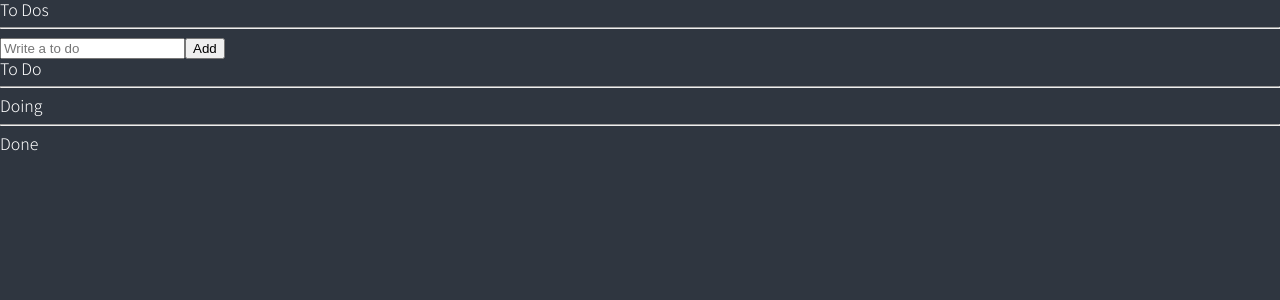
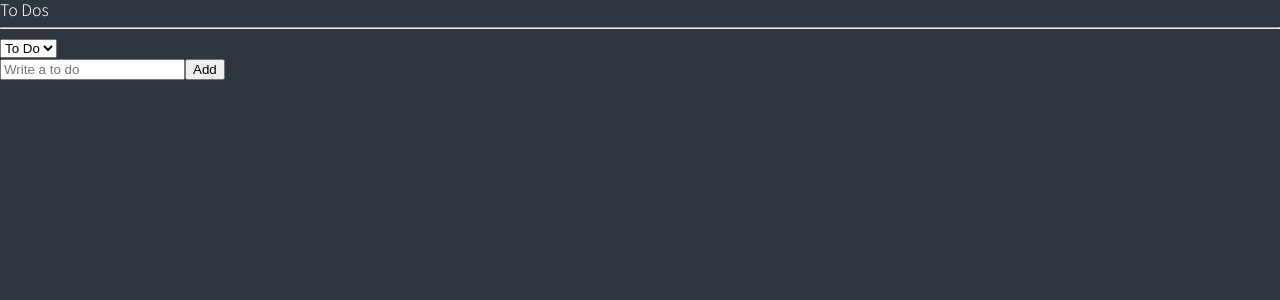
Before and after one commit to minnheima/react-masterclass, a React (Create React App) app: page / in a window 1280 px wide. Shown: the top 300 px of the page. Built offline with nearby package versions, Linux system fonts and the light colour scheme.

Commit message:
#5.17 Selector part 2

```diff
--- a/src/atom.tsx
+++ b/src/atom.tsx
@@ -5,6 +5,11 @@
   id: number;
   category: "TO_DO" | "DOING" | "DONE";
 }
+
+export const categoryState = atom({
+  key: "category",
+  default: "TO_DO",
+});
 
 export const toDoState = atom<IToDo[]>({
   key: "toDo",
@@ -16,10 +21,7 @@
   key: "toDoSelector",
   get: ({ get }) => {
     const toDos = get(toDoState);
-    return [
-      toDos.filter((toDo) => toDo.category === "TO_DO"),
-      toDos.filter((toDo) => toDo.category === "DOING"),
-      toDos.filter((toDo) => toDo.category === "DONE"),
-    ];
+    const category = get(categoryState);
+    return toDos.filter((toDo) => toDo.category === category);
   },
 });
--- a/src/components/ToDo.tsx
+++ b/src/components/ToDo.tsx
@@ -11,7 +11,7 @@
     setToDos((oldToDos) => {
       const targetIdx = oldToDos.findIndex((toDo) => toDo.id === id);
       const newToDo = { text, id, category: name as any }; // {text, id, category: name as IToDo["category"]}이렇게 작성해도 됨
-      // console.log(targetIdx);
+
       return [...oldToDos.slice(0, targetIdx), newToDo, ...oldToDos.slice(targetIdx + 1)];
     });
   };
--- a/src/components/ToDoList.tsx
+++ b/src/components/ToDoList.tsx
@@ -1,37 +1,30 @@
-import { useRecoilValue } from "recoil";
-import { toDoSelector, toDoState } from "../atom";
+import React from "react";
+import { useRecoilValue, useRecoilState } from "recoil";
+import { categoryState, toDoSelector, toDoState } from "../atom";
 import CreateToDo from "./CreateToDo";
 import ToDo from "./ToDo";
 
 function ToDoList() {
   // const toDos = useRecoilValue(toDoState); // setter함수가 필요하지 않기때문에 useRecoilValue로 변경
-
-  const [toDo, doing, done] = useRecoilValue(toDoSelector);
+  const toDos = useRecoilValue(toDoSelector);
+  const [category, setCategory] = useRecoilState(categoryState);
+  const onInput = (e: React.FormEvent<HTMLSelectElement>) => {
+    setCategory(e.currentTarget.value);
+  };
+  // console.log(category);
   return (
     <div>
       <h1>To Dos</h1>
       <hr />
+      <select value={category} onInput={onInput}>
+        <option value="TO_DO">To Do</option>
+        <option value="DOING">Doing</option>
+        <option value="DONE">Done</option>
+      </select>
       <CreateToDo />
-      <h2>To Do</h2>
-      <ul>
-        {toDo.map((toDo) => (
-          <ToDo key={toDo.id} {...toDo} />
-        ))}
-      </ul>
-      <hr />
-      <h2>Doing</h2>
-      <ul>
-        {doing.map((toDo) => (
-          <ToDo key={toDo.id} {...toDo} />
-        ))}
-      </ul>
-      <hr />
-      <h2>Done</h2>
-      <ul>
-        {done.map((toDo) => (
-          <ToDo key={toDo.id} {...toDo} />
-        ))}
-      </ul>
+      {toDos?.map((toDo) => (
+        <ToDo key={toDo.id} {...toDo} />
+      ))}
     </div>
   );
 }
```
